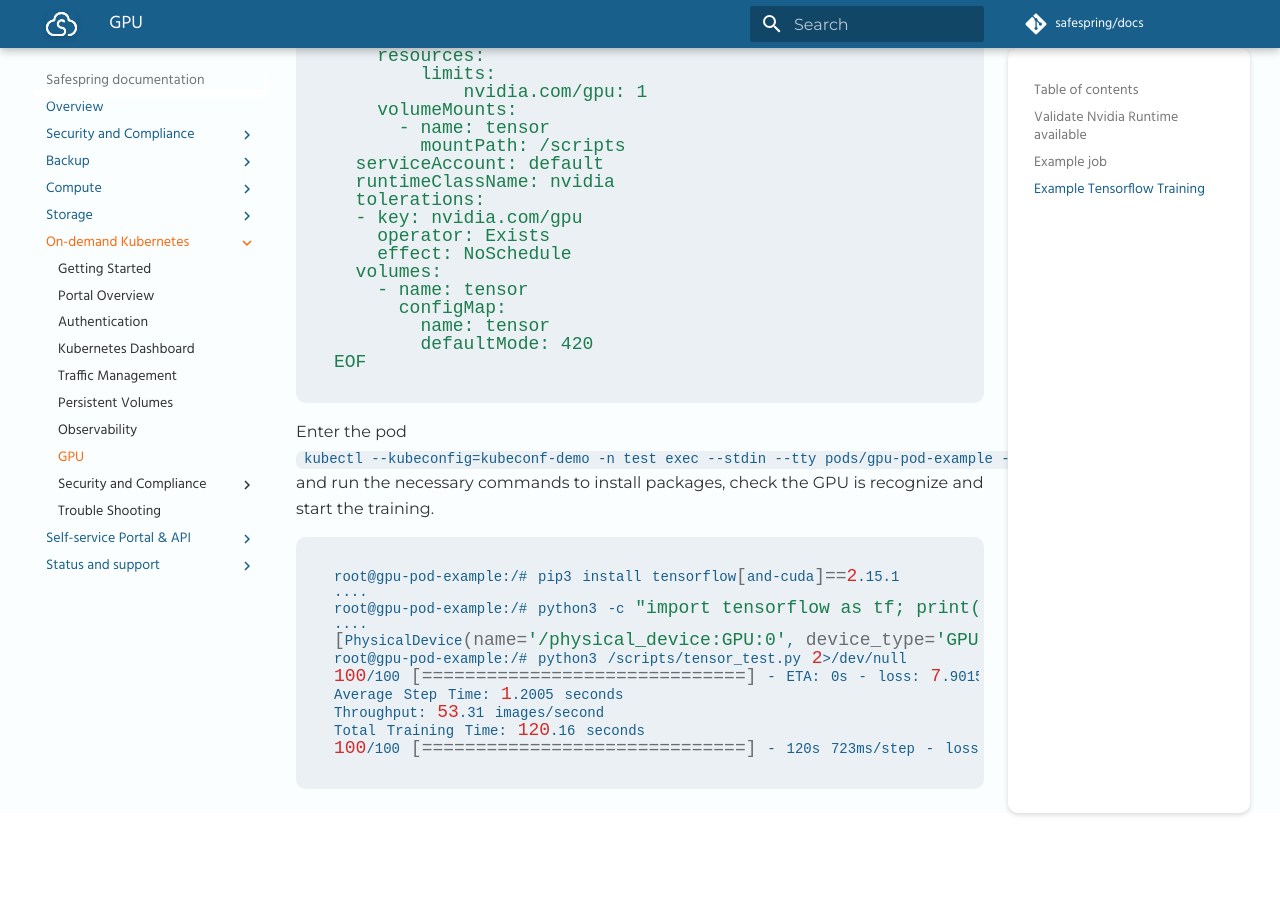
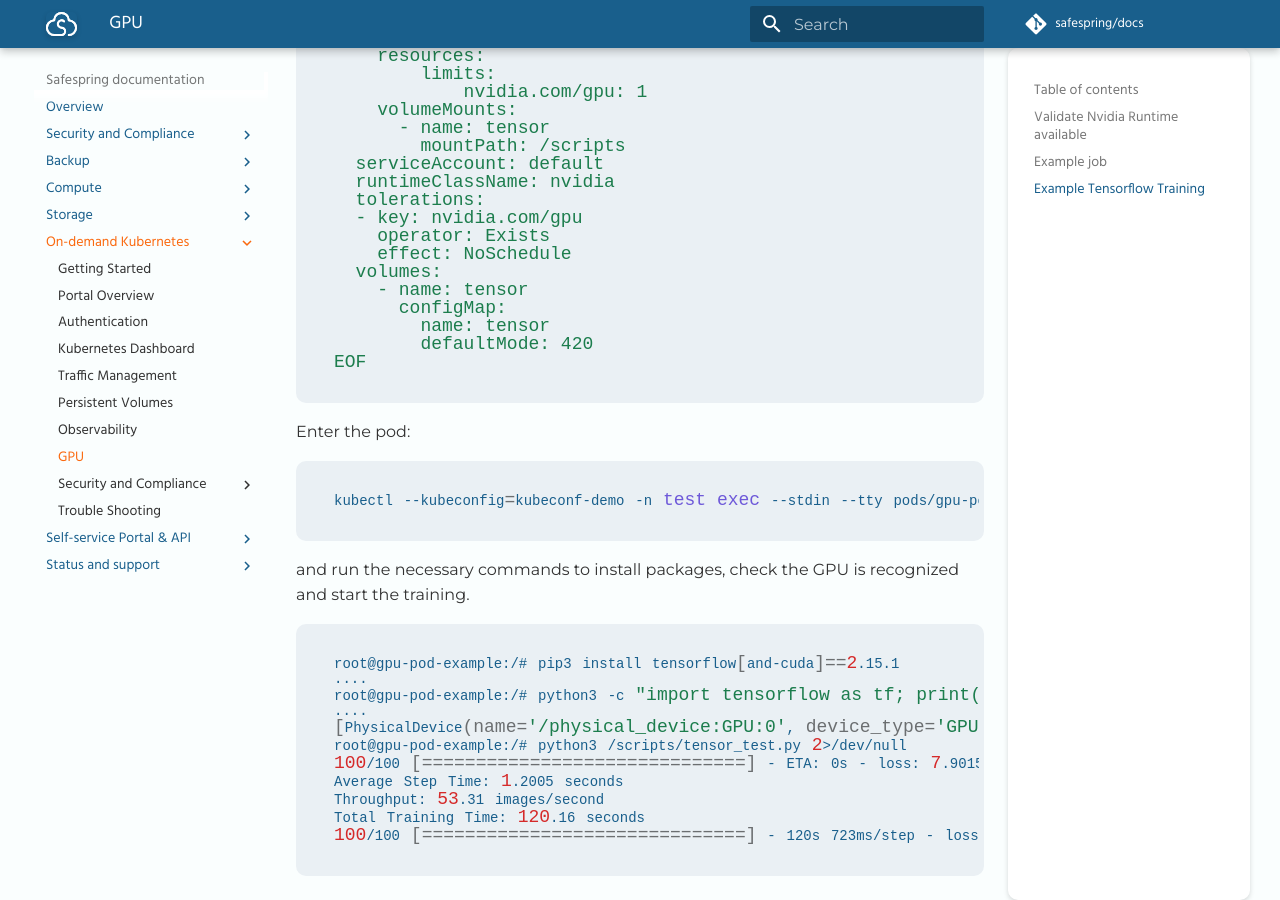
Before and after one commit to safespring/docs, an MkDocs documentation site: the page built from content/kubernetes/gpu.md, in a window 1280 px wide and 900 px high, scrolled down 4086 px. Built offline with MkDocs 1.6.1 and Material for MkDocs 9.7.7, drawn with Linux system fonts in a browser that asks for light colours; some web fonts are replaced; a script that is not in the unit is left out; comment, search, counter and statistics services are not loaded.

Commit message:
adjustments in formatting

````diff
--- a/content/kubernetes/gpu.md
+++ b/content/kubernetes/gpu.md
@@ -211,7 +211,13 @@ spec:
 EOF
 ```
 
-Enter the pod `kubectl --kubeconfig=kubeconf-demo -n test exec --stdin --tty pods/gpu-pod-example -- /bin/bash` and run the necessary commands to install packages, check the GPU is recognize and start the training.
+Enter the pod:
+
+```shell
+kubectl --kubeconfig=kubeconf-demo -n test exec --stdin --tty pods/gpu-pod-example -- /bin/bash
+```
+
+and run the necessary commands to install packages, check the GPU is recognized and start the training.
 
 ```shell
 root@gpu-pod-example:/# pip3 install tensorflow[and-cuda]==2.15.1
````
Also changed, not shown: content/kubernetes/dashboard.md (+2 -2 lines).
